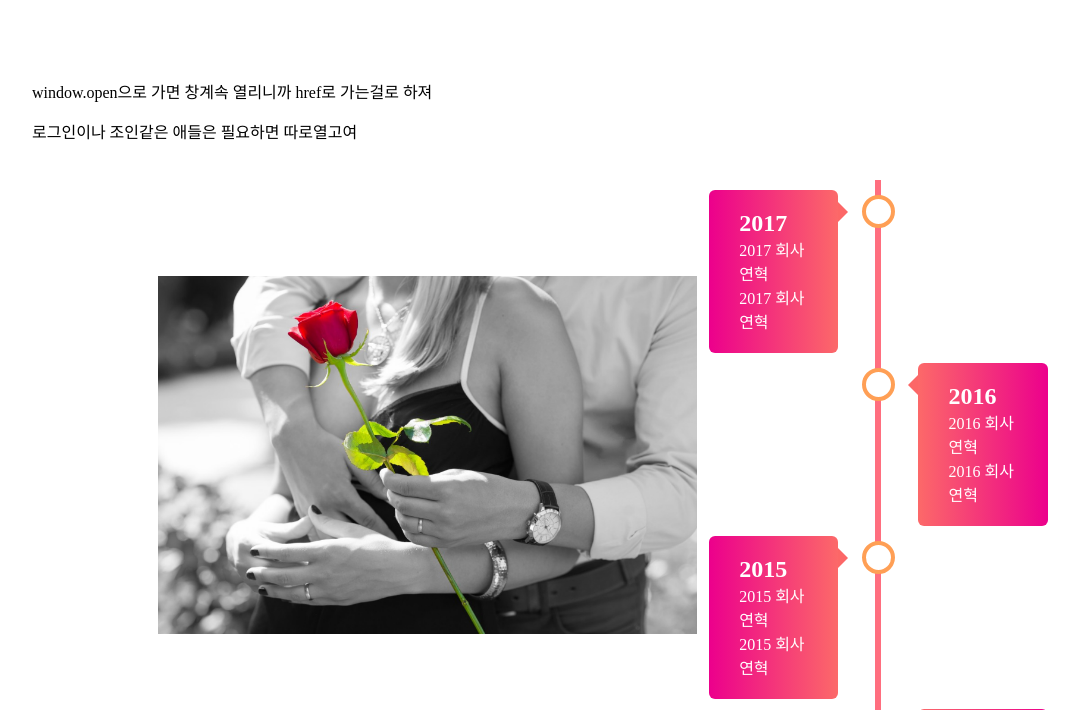
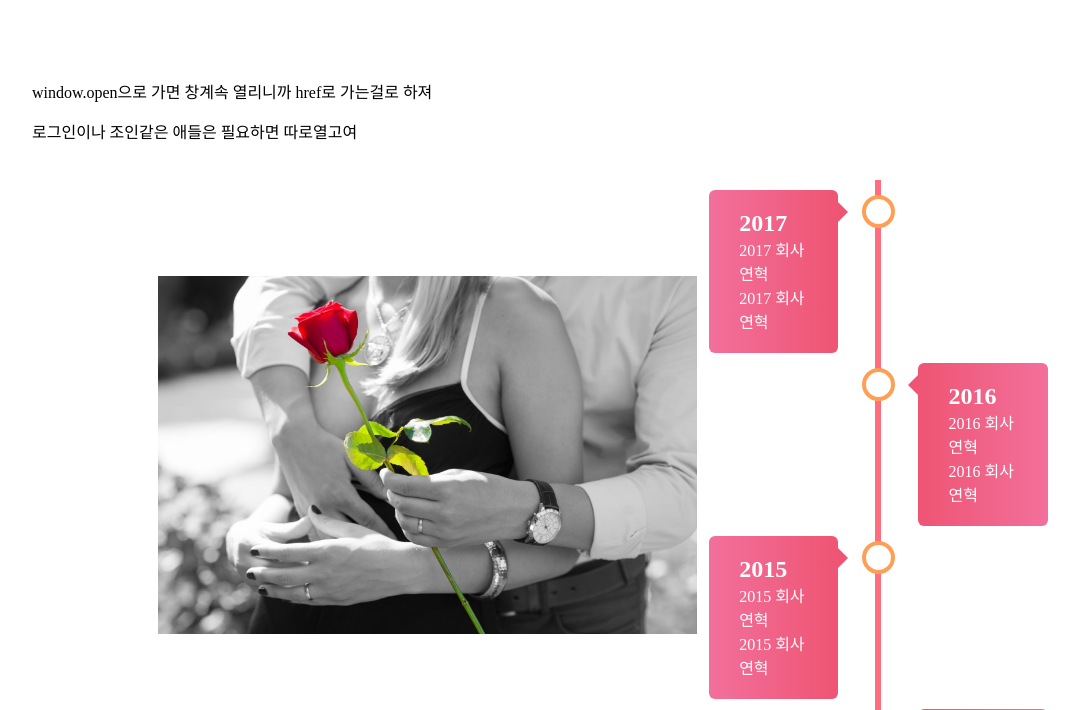
Before and after one commit to 1004rudejrdl/lotus, a PHP site: page / in a window 1280 px wide. Shown: the part 961-1671 px from the top of the page, without its empty margins (32-1111 px from the left). Run offline with PHP 8.4, Linux system fonts and the light colour scheme; some web fonts are replaced.

Commit message:
메인 컬러 수정

```diff
--- a/css/main.css
+++ b/css/main.css
@@ -35,7 +35,7 @@
   list-style: none; /* Remove HTML bullets */
 }
 .main_body_product :first-child li{
-  background-color: rgba(236, 0, 140, 1);
+  background-color: rgba(252, 105, 105, 1);
   color: white;
   font-weight: bold;
 }
@@ -134,9 +134,9 @@
   width: 0;
   z-index: 1;
   right: 30px;
-  border: medium solid #fc6767;
+  border: medium solid rgba(237, 66, 100, 0.9);
   border-width: 10px 0 10px 10px;
-  border-color: transparent transparent transparent #fc6767;
+  border-color: transparent transparent transparent rgba(237, 66, 100, 0.9);
 }
 
 /* Add arrows to the right container (pointing left) */
@@ -148,9 +148,9 @@
   width: 0;
   z-index: 1;
   left: 30px;
-  border: medium solid #fc6767;
+  border: medium solid rgba(237, 66, 100, 0.9);
   border-width: 10px 10px 10px 0;
-  border-color: transparent #fc6767 transparent transparent;
+  border-color: transparent rgba(237, 66, 100, 0.9) transparent transparent;
 }
 
 /* Fix the circle for containers on the right side */
@@ -170,10 +170,10 @@
   color: white;
 }
 .right .content {
-  background-image: linear-gradient(to right, rgba(252, 105, 105, 1), rgba(236, 0, 140, 1));
+  background-image: linear-gradient(to right, rgba(237, 66, 100, 0.9), #f2709c);
 }
 .left .content {
-  background-image: linear-gradient(to left, rgba(252, 105, 105, 1), rgba(236, 0, 140, 1));
+  background-image: linear-gradient(to left, rgba(237, 66, 100, 0.9), #f2709c);
 }
 @media screen and (max-width: 1300px) {
   .centerproduct{ /*식당, 숙박, 렌트카, 쇼핑*/
@@ -186,7 +186,7 @@
 }
 .content {
   padding: 10px 15px;
-  background-image: linear-gradient(to left, rgba(252, 105, 105, 1), rgba(236, 0, 140, 1));
+  background-image: linear-gradient(to left, rgba(237, 66, 100, 0.9), #f2709c);
   position: relative;
   border-radius: 6px;
   color: white;
@@ -212,9 +212,9 @@
   /* Make sure that all arrows are pointing leftwards */
   .container::before {
   left: 60px;
-  border: medium solid #fc6767;
+  border: medium solid rgba(237, 66, 100, 0.9);
   border-width: 10px 10px 10px 0;
-  border-color: transparent #fc6767 transparent transparent;
+  border-color: transparent rgba(237, 66, 100, 0.9) transparent transparent;
   }
   /* Make sure all circles are at the same spot */
   .left::after, .right::after {
@@ -226,7 +226,7 @@
   left: 0%;
   }
 .left .content, .right .content{
-    background-image: linear-gradient(to right, rgba(252, 105, 105, 1), rgba(236, 0, 140, 1));
+    background-image: linear-gradient(to right, rgba(237, 66, 100, 0.9), #f2709c);
   }
   .centerproduct{ /*식당, 숙박, 렌트카, 쇼핑*/
     float: none;
```
